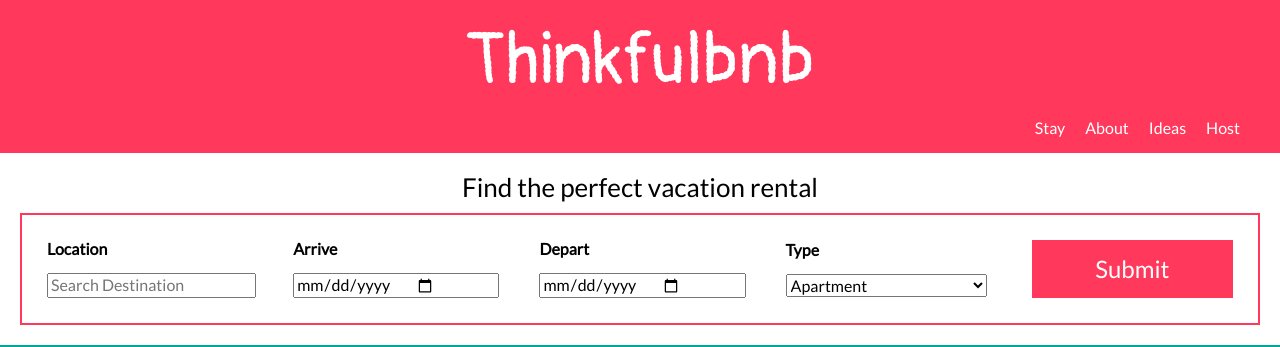
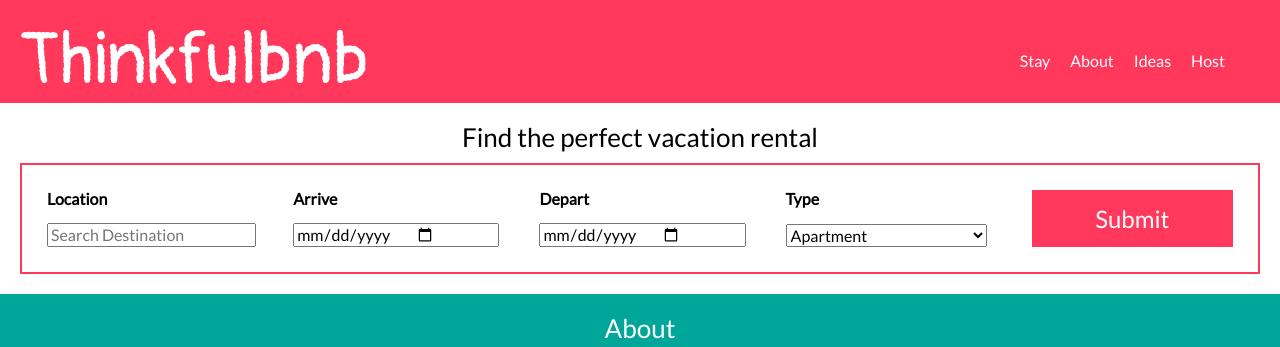
Before and after one commit to SeanBunch/starter-thinkfulbnb, a plain HTML site: page index.html in a window 1280 px wide. Shown: the top 347 px of the page. Drawn offline with nearby package versions, Linux system fonts and the light colour scheme.

Commit message:
Update index.html

```diff
--- a/index.html
+++ b/index.html
@@ -18,9 +18,9 @@
   </head>
 
   <body>
-    <header>
+    <header class="group">
       <div class="logo">Thinkfulbnb</div>
-      <nav>
+      <nav class="item">
         <ul id="menu">
           <li><a href="#stay">Stay</a></li>
           <li><a href="#about">About</a></li>
```
